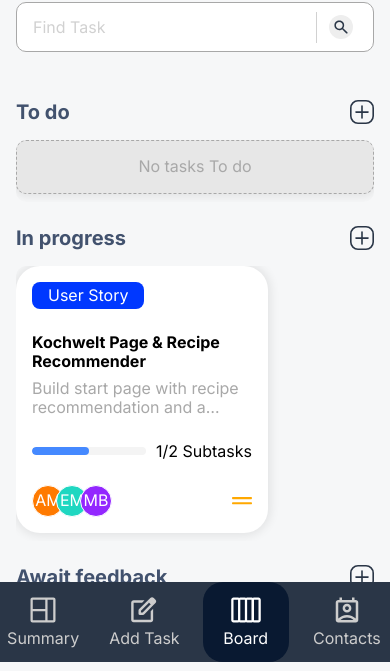
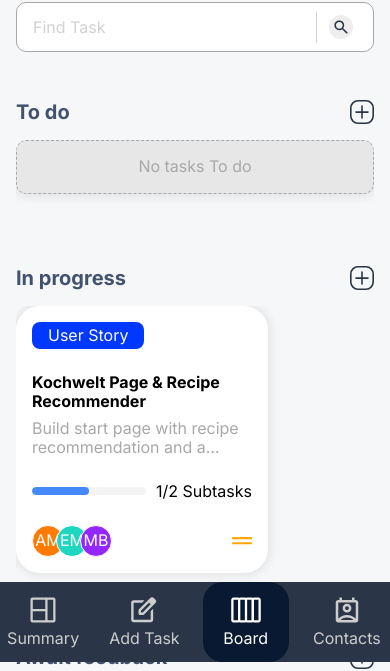
Before and after one commit to Klmnz96/Join, a plain HTML site: page src/htmls/board.html in a window 390 px wide. Shown: the part 182-853 px from the top of the page. Drawn offline with Linux system fonts and the light colour scheme.

Commit message:
feat: style board scrollbar in join colors with more spacing

```diff
--- a/src/styles/board.css
+++ b/src/styles/board.css
@@ -106,7 +106,7 @@
   display: flex;
   gap: var(--space-m);
   overflow-x: auto;
-  padding-bottom: var(--space-xs);
+  padding-bottom: var(--space-xl);
 }
 
 .board-column {
@@ -289,6 +289,25 @@
   filter: invert(1);
 }
 
+/* Thin scrollbar in Join colors */
+.board-columns,
+.column-list {
+  scrollbar-width: thin;
+  scrollbar-color: var(--color-border) transparent;
+}
+
+/* Same look for Safari */
+.board-columns::-webkit-scrollbar,
+.column-list::-webkit-scrollbar {
+  height: 8px;
+}
+
+.board-columns:-webkit-scrollbar-thumb,
+.column-list::-webkit-scrollbar-thumb {
+  background-color: var(--color-border);
+  border-radius: 8px;
+}
+
 /* Tablet: columns can scroll sideways inside the board */
 /* Smaller desktop: less padding, so all 4 columns fit longer */
 @media (max-width: 1200px) {
@@ -349,7 +368,7 @@
   .column-list {
     flex-direction: row;
     overflow-x: auto;
-    padding-bottom: var(--space-xs);
+    padding-bottom: var(--space-xl);
   }
 
   .column-list .task-card {
```
